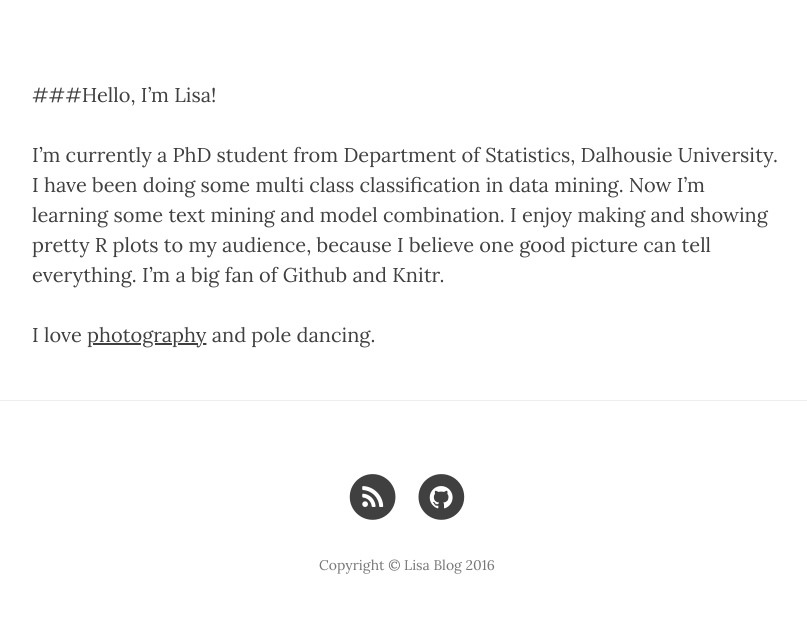
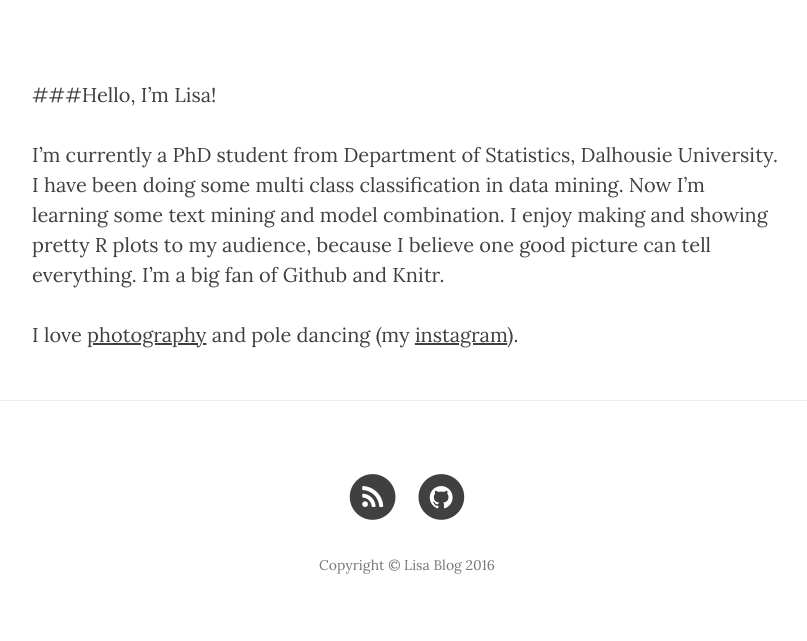
Before and after one commit to laoshen22/laoshen22.github.io, a Jekyll site: the page built from about.md, in a window 1280 px wide. Shown: the part 448-1089 px from the top of the page, without its empty margins (233-1040 px from the left). Built offline with Jekyll 4.4.1, drawn with Linux system fonts in a browser that asks for light colours; nearby versions of some CDN libraries.

Commit message:
add instagram

```diff
--- a/about.md
+++ b/about.md
@@ -9,4 +9,4 @@ header-img: "img/selfme.jpg"
 
 I’m currently a PhD student from Department of Statistics, Dalhousie University. I have been doing some multi class classification in data mining. Now I’m learning some text mining and model combination. I enjoy making and showing pretty R plots to my audience, because I believe one good picture can tell everything. I’m a big fan of Github and Knitr.
 
-I love [photography](https://www.flickr.com/photos/lisaling/) and pole dancing.
+I love [photography](https://www.flickr.com/photos/lisaling/) and pole dancing (my [instagram](https://www.instagram.com/lisaling22)).
```
